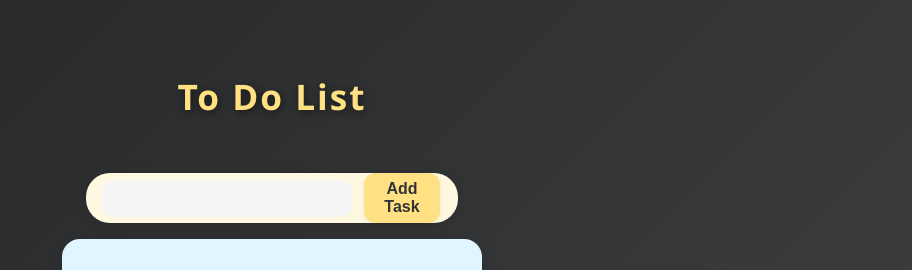
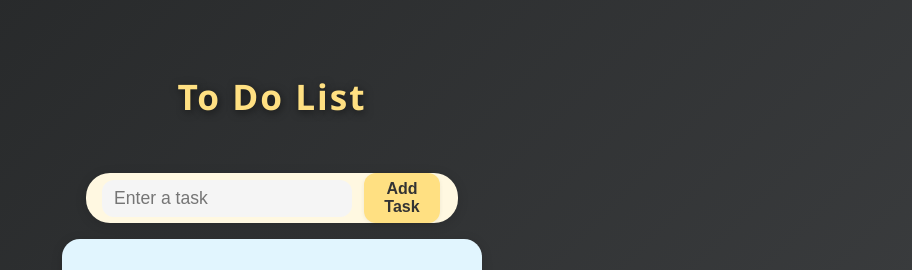
Before and after one commit to Ashis28/my-react1, a React (Vite) app: page / in a window 1280 px wide. Shown: the top 270 px of the page, without its empty margins (368-1280 px from the left). Built offline with nearby package versions, Linux system fonts and the light colour scheme.

Commit message:
To do list added

```diff
--- a/src/ToDoList.jsx
+++ b/src/ToDoList.jsx
@@ -1,23 +1,23 @@
 
-import React , {useEffect, useState} from "react";
-function ToDoList(){
+import React, { useState } from "react";
+function ToDoList() {
+    let [taskList, setTaskes] = useState(["Complete react", "start native", "flutter"]);
+    let [task, addTask] = useState("");
 
-    let [taskList,setTaskes] = useState(["Complete react","start native","flutter"]);
-    let [task,addTask] = useState("");
-
-    function handleAddTask(){
-        addTask(event.target.value)
+    function handleAddTask(event) {
+        addTask(event.target.value);
     }
 
-    function addTaskInList(){
-        setTaskes(t=>[...t,task])
+    function addTaskInList() {
+        setTaskes(t => [...t, task]);
+        addTask(""); // Clear the input after adding
     }
 
-    function deleteTask(index){
-        setTaskes(taskList.filter((_,i)=> index!=i))
+    function deleteTask(index) {
+        setTaskes(taskList.filter((_, i) => index != i));
     }
-    function moveTaskUp(index){
-        if(index === 0) return; // Can't move up the first item
+    function moveTaskUp(index) {
+        if (index === 0) return; // Can't move up the first item
         setTaskes(prevList => {
             const newList = [...prevList];
             [newList[index - 1], newList[index]] = [newList[index], newList[index - 1]];
@@ -38,23 +38,27 @@ function ToDoList(){
             <h2>To Do List</h2>
 
             <div className="first-container">
-                <input type="text"
-                placeholder={task} onChange={handleAddTask}/>
+                <input
+                    type="text"
+                    value={task}
+                    placeholder="Enter a task"
+                    onChange={handleAddTask}
+                />
 
                 <button onClick={addTaskInList}>Add Task</button>
             </div>
 
             <div className="second-container">
                 <ol>
-                    {taskList.map((element,index) =>
+                    {taskList.map((element, index) => (
                         <li key={index} className="task-lists">
                             <span>{element}</span>
 
-                            <button onClick={()=>deleteTask(index)}>Delete</button>
-                            <button onClick={()=>moveTaskUp(index)}>🔝</button>
-                            <button onClick={()=>moveTaskDown(index)}>⬇️</button>
+                            <button onClick={() => deleteTask(index)}>Delete</button>
+                            <button onClick={() => moveTaskUp(index)}>🔝</button>
+                            <button onClick={() => moveTaskDown(index)}>⬇️</button>
                         </li>
-                    )}
+                    ))}
                 </ol>
             </div>
         </div>
```
